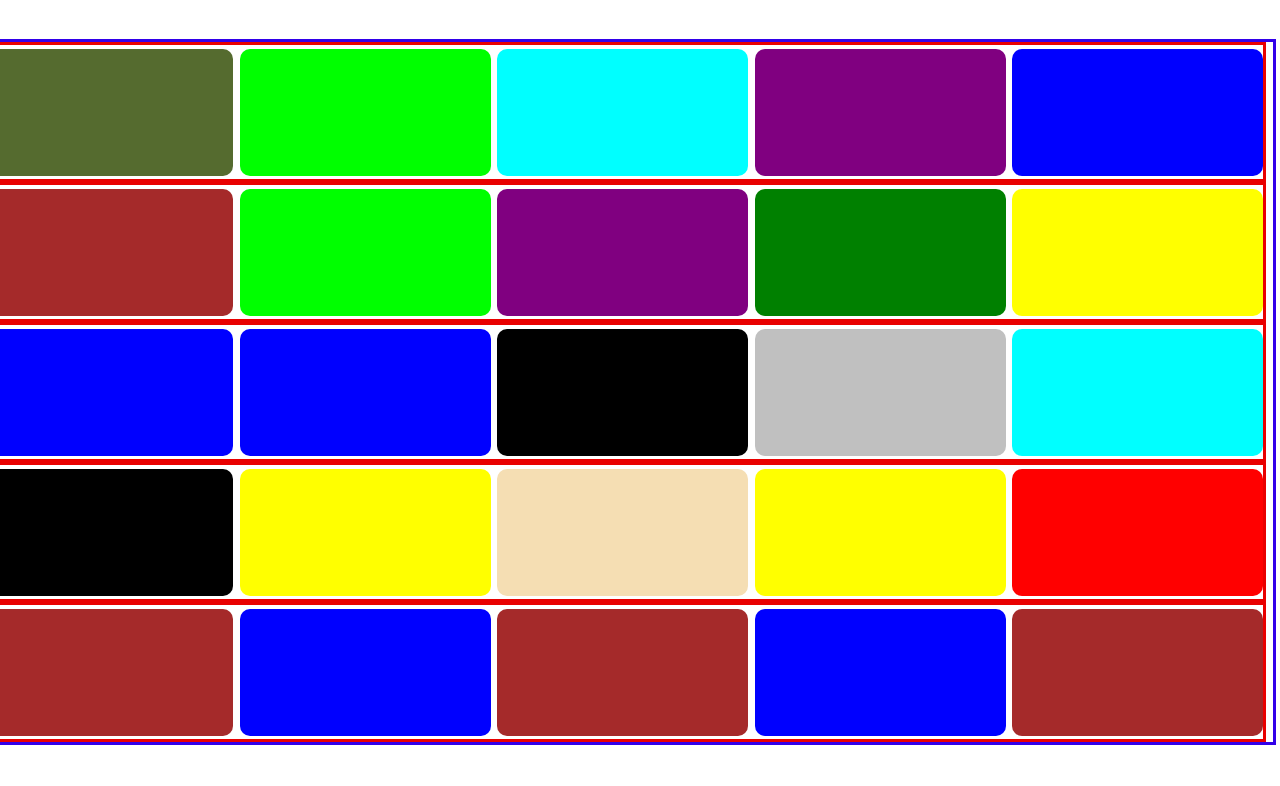
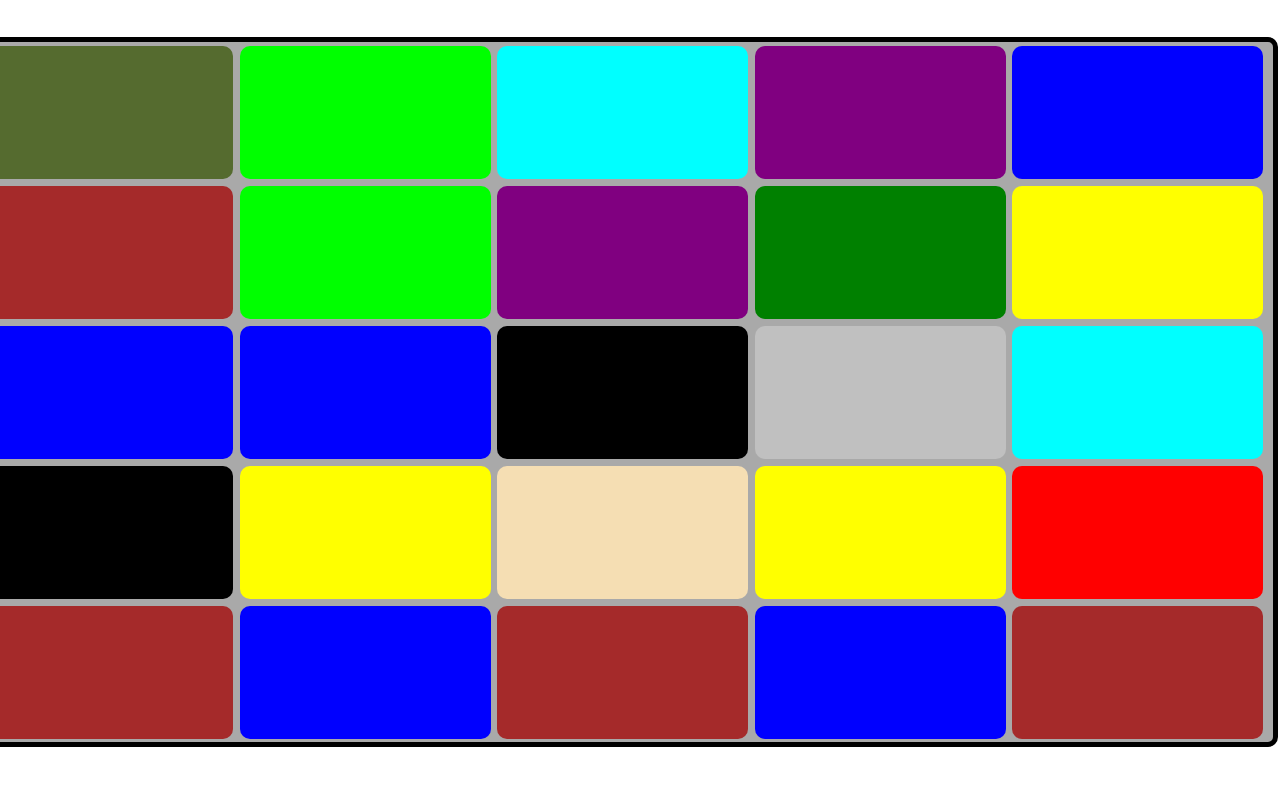
Before and after one commit to Afek-Sakaju/colors-table-react, a React (Create React App) app: page / in a window 1280 px wide. Shown: the top 786 px of the page. Built offline with nearby package versions, Linux system fonts and the light colour scheme.

Commit message:
added variable file to utils folder to make main project adjustments more easily

```diff
--- a/src/App.jsx
+++ b/src/App.jsx
@@ -8,6 +8,7 @@ function App() {
     <ColorsTable
       width="1300px"
       height="700px"
+      backgroundColor={"darkGrey"}
       columns={5}
       rows={5}
       allowRepeatedColors={false}
@@ -27,7 +28,7 @@ function App() {
         "wheat",
         "cyan",
         "DarkOliveGreen",
-        'lightBlue'
+        "lightBlue",
       ]}
       key={generateUniqueId()}
     />
--- a/src/base-components/Sqaure/Square.scss
+++ b/src/base-components/Sqaure/Square.scss
@@ -1,8 +1,10 @@
+@import "../../utils/variables.scss";
+
 .square {
-  &:hover{
+  &:hover {
     cursor: pointer;
   }
   flex: 1 1 auto;
-  border-radius: 10px;
+  border-radius: $main-border-radius;
   min-height: 95%;
 }
--- a/src/components/ColorsTable/ColorsTable.jsx
+++ b/src/components/ColorsTable/ColorsTable.jsx
@@ -12,6 +12,7 @@ import { Row } from "../";
 export function ColorsTable({
   width,
   height,
+  backgroundColor,
   columns,
   rows,
   allowRepeatedColors,
@@ -26,7 +27,10 @@ export function ColorsTable({
   const [colors, setColor] = useState(statesMatrix);
 
   return (
-    <div className="tableContainer" style={{ width: width, height: height }}>
+    <div
+      className="tableContainer"
+      style={{ width: width, height: height, backgroundColor: backgroundColor }}
+    >
       {statesMatrix.map((row, i) => (
         <Row
           row={row}
@@ -44,6 +48,7 @@ export function ColorsTable({
 ColorsTable.propTypes = {
   width: PropTypes.string,
   height: PropTypes.string,
+  backgroundColor: PropTypes.string,
   rows: PropTypes.number,
   columns: PropTypes.number,
   allowRepeatedColors: PropTypes.bool,
@@ -53,6 +58,7 @@ ColorsTable.propTypes = {
 ColorsTable.defaultProps = {
   width: "1200px",
   height: "420px",
+  backgroundColor: "white",
   rows: 3,
   columns: 4,
   allowRepeatedColors: false,
--- a/src/components/ColorsTable/ColorsTable.scss
+++ b/src/components/ColorsTable/ColorsTable.scss
@@ -1,8 +1,11 @@
+@import "../../utils/variables.scss";
+
 .tableContainer {
   display: flex;
   justify-content: center;
   align-items: center;
   flex-direction: column;
-  border: 3px solid rgb(50, 0, 233);
+  border: 5px solid rgb(0, 0, 0);
+  border-radius: $main-border-radius;
   overflow: auto;
 }
--- a/src/components/Row/Row.scss
+++ b/src/components/Row/Row.scss
@@ -4,5 +4,4 @@
   gap: 0.5%;
   flex: 1 1 auto;
   min-width: 98.5%;
-  border: 3px solid rgb(233, 0, 0);
 }
--- /dev/null
+++ b/src/utils/variables.scss
@@ -0,0 +1 @@
+$main-border-radius: 10px;
```
